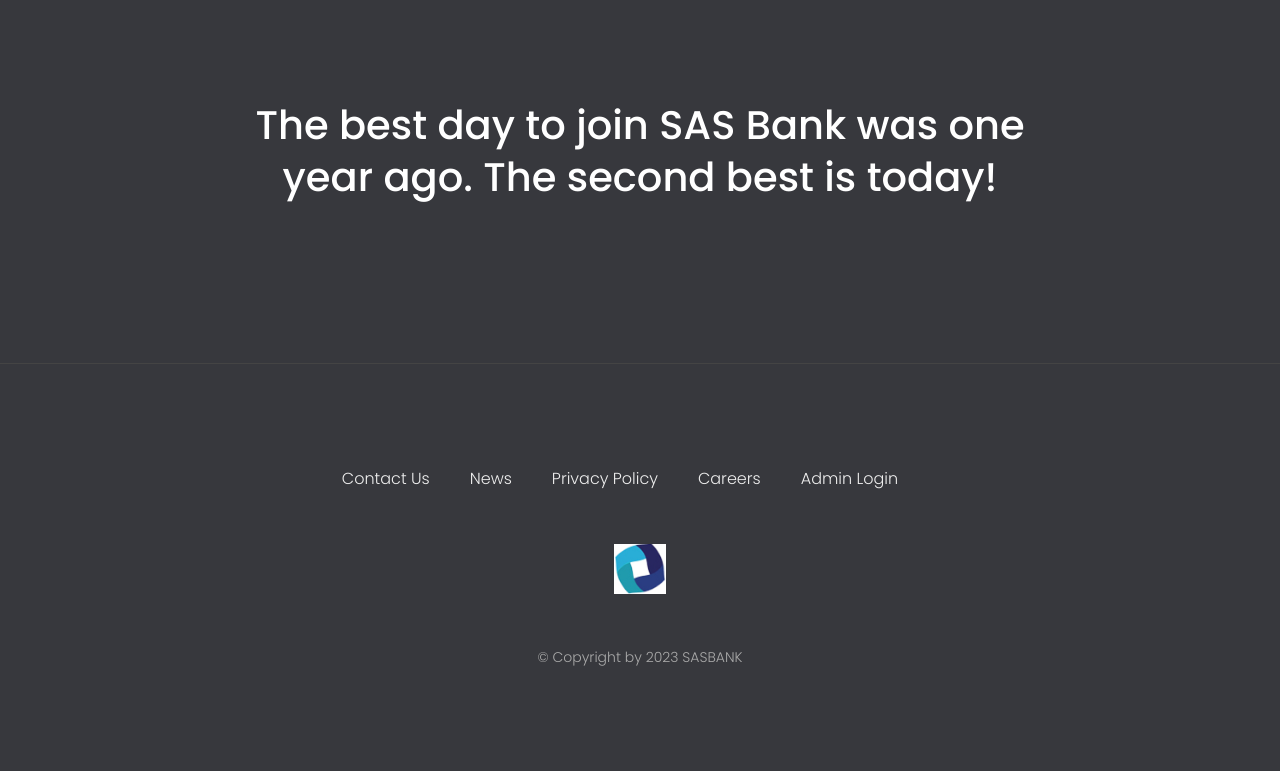
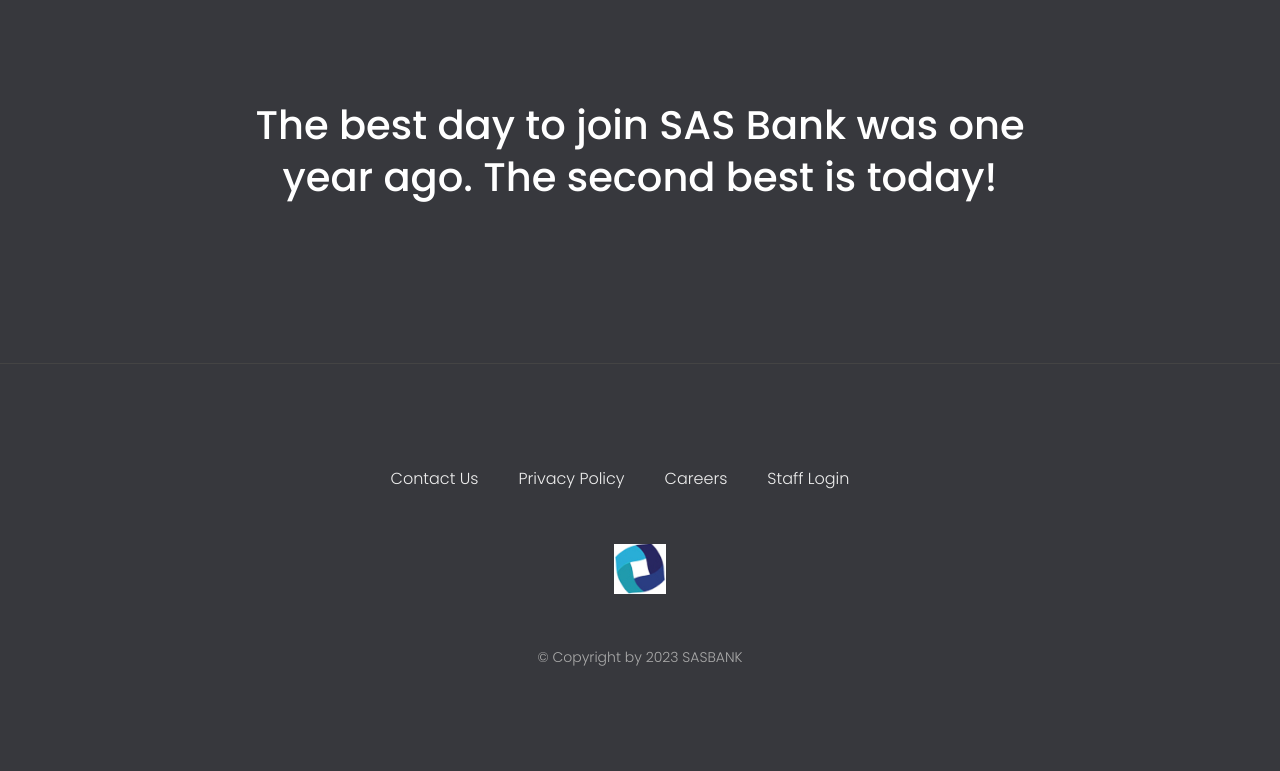
Before and after one commit to saantdahal/Banking-System, a PHP site: page /home.php in a window 1280 px wide. Shown: the part 4709-5480 px from the top of the page. Run offline with PHP 8.4, Linux system fonts and the light colour scheme.

Commit message:
Final Commit For Project-I

```diff
--- a/Carrier.php
+++ b/Carrier.php
@@ -1,6 +1,5 @@
 <?php
 include "header.php";
-include "navbar.php";
 ?>
 
 <!DOCTYPE html>
--- a/Privacy.php
+++ b/Privacy.php
@@ -1,6 +1,5 @@
 <?php
 include "header.php";
-include "navbar.php";
 ?>
 <!DOCTYPE html>
 <html lang="en">
--- a/add_staff.php
+++ b/add_staff.php
@@ -3,7 +3,7 @@
 <title>Add Staff</title>
 <body>
 <?php include 'header.php' ;
-        include 'admin_profile_header.php' ;
+
 ?>
 
 <div class="add_staff_container">
--- a/home.php
+++ b/home.php
@@ -243,16 +243,13 @@
         <a class="footer__link" href="contact.php">Contact Us</a>
       </li>
       <li class="footer__item">
-        <a class="footer__link" href="news.php">News</a>
-      </li>
-      <li class="footer__item">
         <a class="footer__link" href="Privacy.php">Privacy Policy</a>
       </li>
       <li class="footer__item">
         <a class="footer__link" href="Carrier.php">Careers</a>
       </li>
       <li class="footer__item">
-        <a class="footer__link" href="staff_login.php">Admin Login</a>
+        <a class="footer__link" href="staff_login.php">Staff Login</a>
       </li>
     </ul>
     <img src="img/chase_title.jpg" alt="Logo" class="footer__logo" />
```
